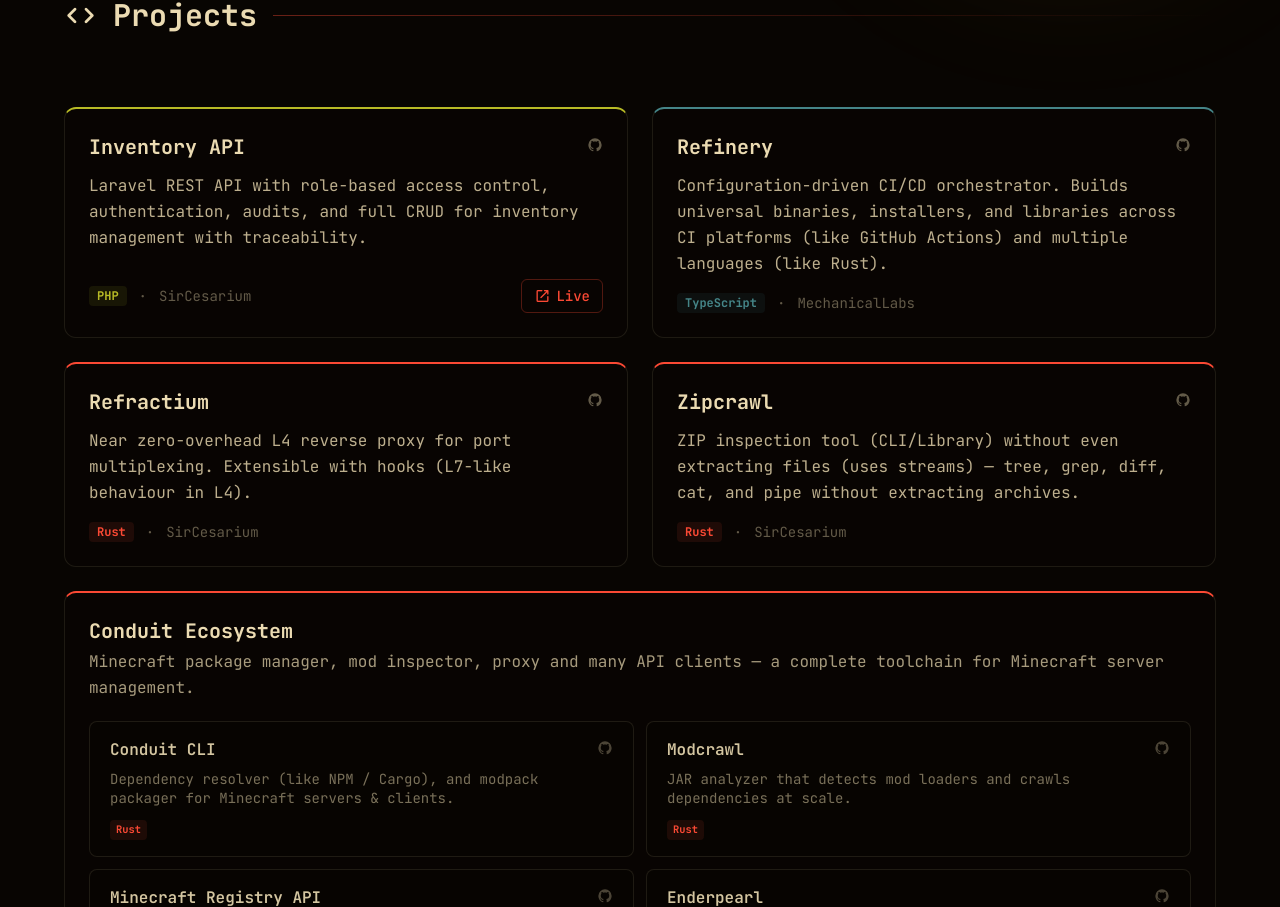
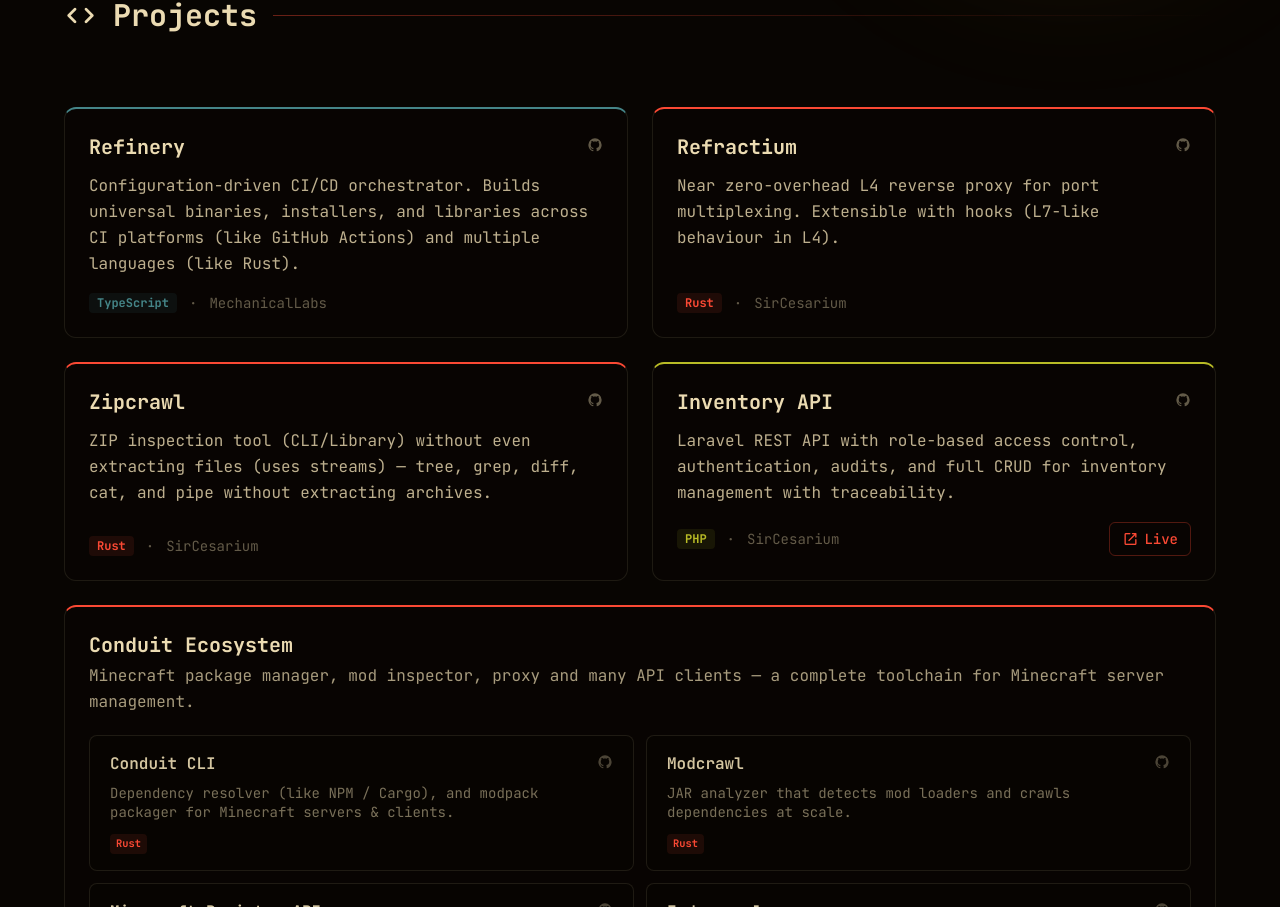
Before and after one commit to SirCesarium/portfolio, a Next.js app: page / in a window 1280 px wide. Shown: the part 931-1838 px from the top of the page. Built offline with nearby package versions, Linux system fonts and the light colour scheme; no server answers.

Commit message:
feat: reorganize projects

```diff
--- a/data/projects.ts
+++ b/data/projects.ts
@@ -28,15 +28,6 @@ export const langColors: Record<string, string> = {
 
 export const featuredProjects: Project[] = [
   {
-    name: "Inventory API",
-    lang: "PHP",
-    org: "SirCesarium",
-    description:
-      "Laravel REST API with role-based access control, authentication, audits, and full CRUD for inventory management with traceability.",
-    url: "https://github.com/SirCesarium/inventory-api",
-    demoUrl: "https://inventory-api-y8ou.onrender.com/docs/api",
-  },
-  {
     name: "Refinery",
     lang: "TypeScript",
     org: "MechanicalLabs",
@@ -59,6 +50,15 @@ export const featuredProjects: Project[] = [
     description:
     "ZIP inspection tool (CLI/Library) without even extracting files (uses streams) — tree, grep, diff, cat, and pipe without extracting archives.",
     url: "https://github.com/SirCesarium/zipcrawl",
+  },
+  {
+    name: "Inventory API",
+    lang: "PHP",
+    org: "SirCesarium",
+    description:
+      "Laravel REST API with role-based access control, authentication, audits, and full CRUD for inventory management with traceability.",
+    url: "https://github.com/SirCesarium/inventory-api",
+    demoUrl: "https://inventory-api-y8ou.onrender.com/docs/api",
   },
   {
     name: "Tyg (Type-Gen)",
```
Lines whose indentation alone changed are shown as unchanged.
